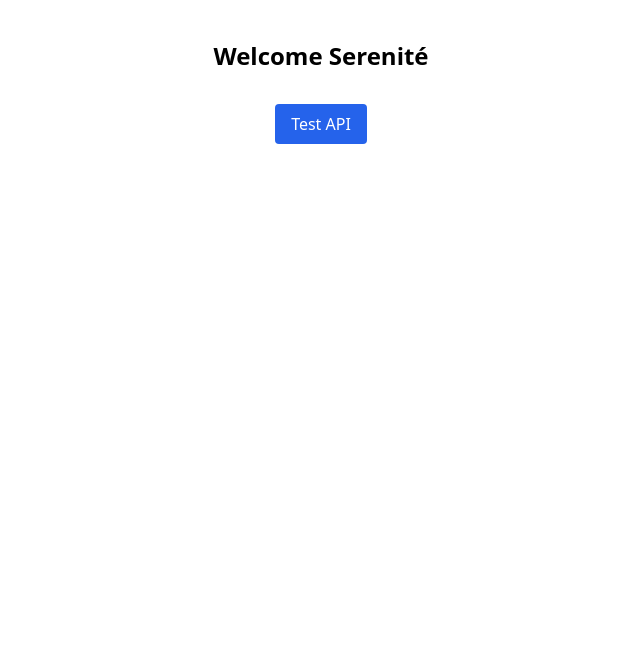
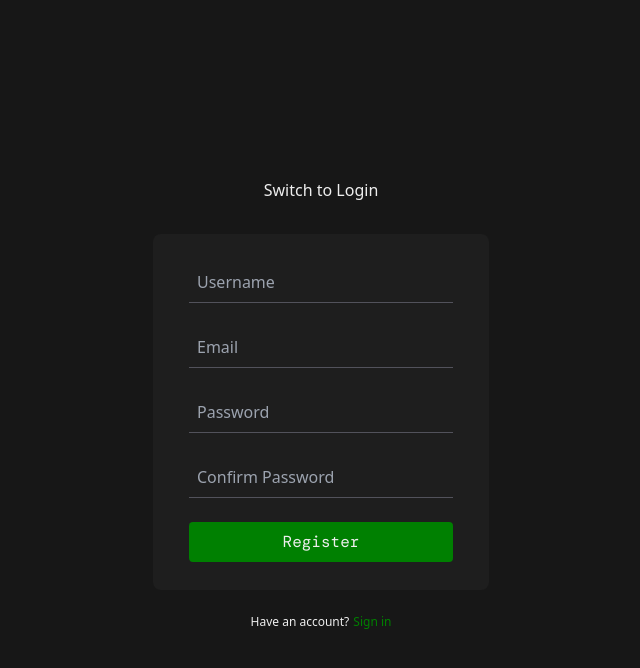
Before and after one commit to EliasLd/Serenite, a React app in the folder frontend/: page / in a window 1280 px wide. Shown: the top 668 px of the page, without its empty margins (319-959 px from the left). Built offline with nearby package versions, Linux system fonts and the light colour scheme; the HTML template or start-up script is replaced by a standard one; a web font is replaced by a local one.

Commit message:
Update App.tsx to render Login & Register components

```diff
--- a/frontend/src/App.tsx
+++ b/frontend/src/App.tsx
@@ -1,38 +1,23 @@
-import React from 'react';
-// import { BrowserRouter as Router, Route, Routes } from 'react-router-dom';
-// import Home from './pages/Home';
-import { useState } from 'react';
+import { useState } from "react";
+import Register from "./components/Register";
+import Login from "./components/Login";
 
-const App: React.FC = () => {
-
-  const [message, setMessage] = useState<string>("");
-
-  const handleApiTest = async () => {
-    try {
-      const response = await fetch(`${import.meta.env.VITE_API_URL}/test`);
-      if (!response.ok) throw new Error(`Status: ${response.status}`);
-      const data = await response.json();
-      console.log(response)
-      setMessage(data.message ?? JSON.stringify(data));
-    } catch (error) {
-      setMessage(`Error: ${(error as Error).message}`);
-    }
-  };
+function App() {
+    const [showLogin, setShowLogin] = useState(false);
 
     return (
-    <div className="flex flex-col items-center mt-10">
-      <h1 className="text-2xl font-bold mb-6"> Welcome Serenité</h1>
+        <div className="flex items-center justify-center min-h-screen bg-neutral-900">
+            <div className="w-full max-w-sm p-6 rounded">
                 <button
-        onClick={handleApiTest}
-        className="px-4 py-2 bg-blue-600 text-white rounded hover:bg-blue-700 focus:outline-none focus:ring-2 focus:ring-blue-400 mt-2"
+                    onClick={() => setShowLogin(!showLogin)}
+                    className="text-sereniteText mb-6 p-2 w-full"
                 >
-        Test API
+                    Switch to {showLogin ? "Register" : "Login"}
                 </button>
-      <div className="mt-5 text-lg text-gray-700">
-        {message}
+                {showLogin ? <Login /> : <Register />}
             </div>
         </div>
     );
 }
 
-export default App
+export default App;
```
Lines whose indentation alone changed are shown as unchanged.
